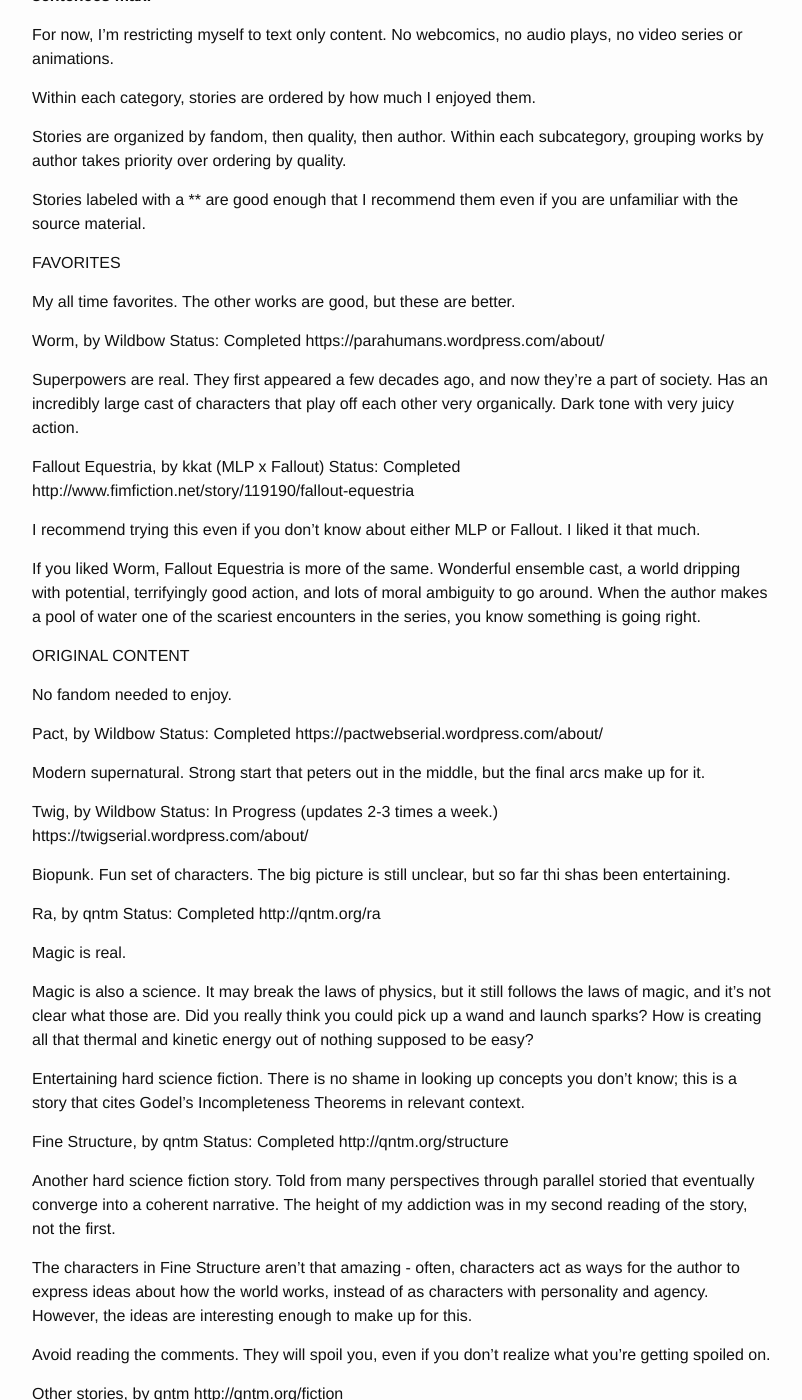
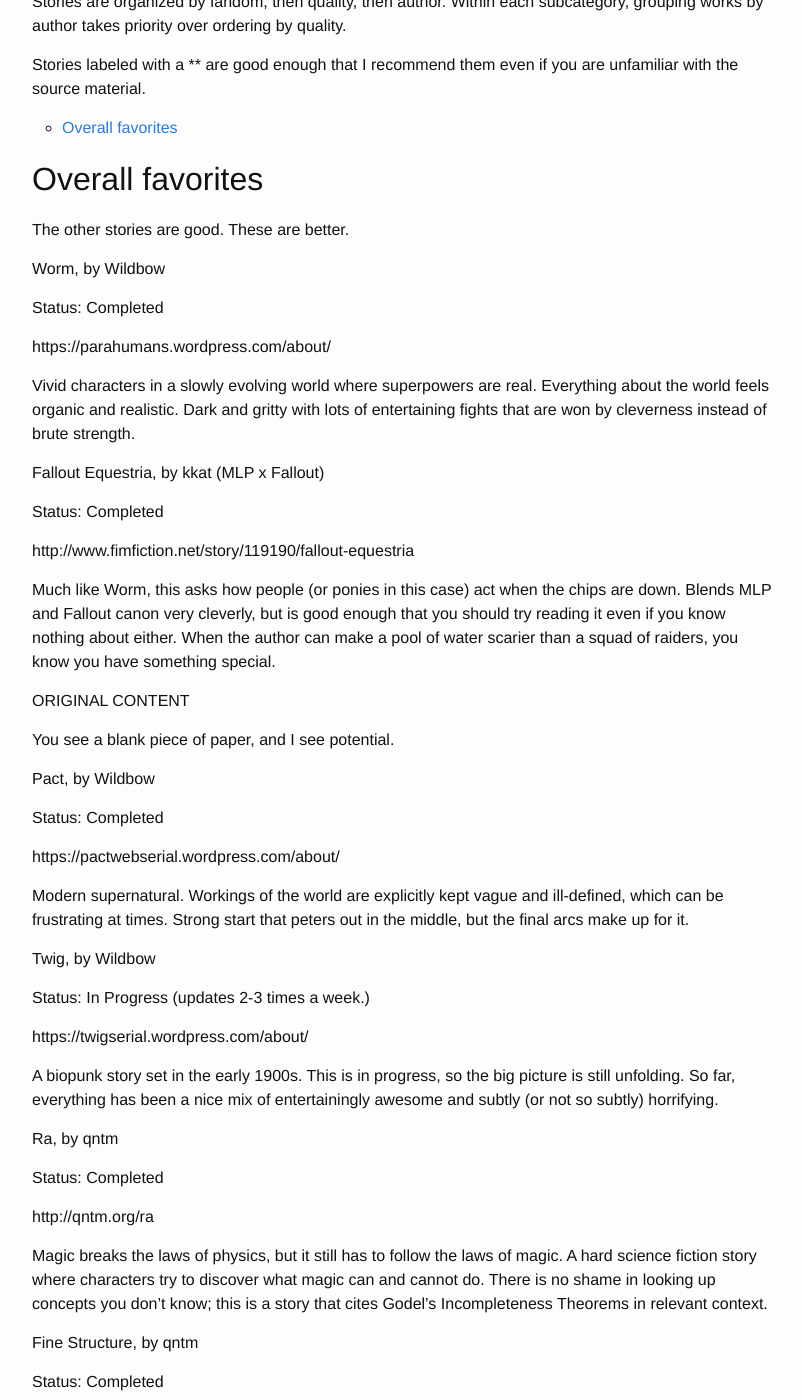
Before and after one commit to alexirpan/alexirpan.github.io, a Jekyll site: the page built from index.html, in a window 1280 px wide and 1400 px high, scrolled down 683 px. Shown: the whole window, without its empty margins (238-1040 px from the left). Built offline with Jekyll 4.4.1, drawn with Linux system fonts in a browser that asks for light colours; the list of posts is cut into pages by our own code; some of the changed text lies outside the part shown.

Commit message:
Drastically cutting down to 3 sentence max.

```diff
--- a/_posts/2015-11-26-reviews.markdown
+++ b/_posts/2015-11-26-reviews.markdown
@@ -4,29 +4,7 @@
 date:   2048-01-01 00:00:00
 ---
 
-
 *Last updated November 21, 2015*
-
-Stories. DONE = have a first draft.
-Worm (DONE)
-Pact (DONE)
-Twig (DONE)
-Fallout Equestria (DONE)
-Ra (DONE)
-Fine Structure (DONE)
-HPMoR (DONE)
-MLP Loops (DONE kinda, need to move and rename)
-Natural 20 (DONE but merge it)
-Eternal (DONE)
-Background Pony (DONE)
-My Little Dashie (DONE)
-Past Sins (DONE)
-Hard Reset Trilogy (DONE)
-Cenotaph
-Wake
-Friendship is Optimal (DONE)
-Artemis, Stella, Beat (DONE)
-A Taste Of the Good Life (DONE)
 
 I read a lot more web fiction than the average, probably because I have a barely functioning
 social life. Almost all stories I've read the past few years were published
@@ -37,8 +15,9 @@
 traditionally. On the other hand, I'm slightly more qualified to recommend
 stories that people wouldn't normally hear about.
 
-I intend to write more in-depth reviews for some of these recommendations.
-To stop this page frmo getting to unwieldly, **every recommendation that doesn't
+I intend to write more in-depth reviews for some of these recommendations, and will
+link those when done.
+To stop this page from getting too unwieldly, **every recommendation that doesn't
 link to a full blog post review gets three sentences max.**
 
 For now, I'm restricting myself to text only content. No webcomics, no audio plays,
@@ -53,91 +32,97 @@
 Stories labeled with a ** are good enough that I recommend them even if you are
 unfamiliar with the source material.
 
+- Clobbered for auto generated table of contents
+{:toc}
 
-FAVORITES
 
-My all time favorites. The other works are good, but these are better.
+# Overall favorites
+
+The other stories are good. These are better.
 
 Worm, by Wildbow
+
 Status: Completed
+
 https://parahumans.wordpress.com/about/
 
-Superpowers are real. They first appeared a few decades ago, and now they're
-a part of society. Has an incredibly large cast of characters that play off
-each other very organically. Dark tone with very juicy action.
+Vivid characters in a slowly evolving world where superpowers are real.
+Everything about the world feels organic and realistic. Dark and gritty
+with lots of entertaining fights that are won by cleverness instead of
+brute strength.
 
 Fallout Equestria, by kkat (MLP x Fallout)
+
 Status: Completed
+
 http://www.fimfiction.net/story/119190/fallout-equestria
 
-I recommend trying this even if you don't know about either MLP or Fallout.
-I liked it that much.
-
-If you liked Worm, Fallout Equestria is more of the same.
-Wonderful ensemble cast, a world dripping with potential, terrifyingly good
-action, and lots of moral ambiguity to go around.
-When the author makes a pool of water one of the
-scariest encounters in the series, you know something is going right.
+Much like Worm, this asks how people (or ponies in this case) act when the
+chips are down. Blends MLP and Fallout canon very cleverly, but is good enough
+that you should try reading it even if you know nothing about either.
+When the author can make a pool of water scarier than a squad of raiders, you
+know you have something special.
 
 
 ORIGINAL CONTENT
 
-No fandom needed to enjoy.
+You see a blank piece of paper, and I see potential.
 
 Pact, by Wildbow
+
 Status: Completed
+
 https://pactwebserial.wordpress.com/about/
 
-Modern supernatural. Strong start that peters out in the middle, but the final
-arcs make up for it.
+Modern supernatural. Workings of the world are explicitly kept vague and
+ill-defined, which can be frustrating at times.
+Strong start that peters out in the middle, but the final arcs make up for it.
 
 
 Twig, by Wildbow
+
 Status: In Progress (updates 2-3 times a week.)
+
 https://twigserial.wordpress.com/about/
 
-Biopunk. Fun set of characters. The big picture is still unclear, but so far
-thi shas been entertaining.
+A biopunk story set in the early 1900s. This is in progress, so the big picture
+is still unfolding. So far, everything has been a nice mix of entertainingly awesome
+and subtly (or not so subtly) horrifying.
 
 
 
 Ra, by qntm
+
 Status: Completed
+
 http://qntm.org/ra
 
-Magic is real.
-
-Magic is also a science. It may break the laws of physics, but it still follows
-the laws of magic, and it's not clear what those are. Did you really think
-you could pick up a wand and launch sparks? How is creating all that
-thermal and kinetic energy out of nothing supposed to be easy?
-
-Entertaining hard science fiction. There is no shame in looking up concepts
-you don't know; this is a story that cites Godel's Incompleteness
-Theorems in relevant context.
+Magic breaks the laws of physics, but it still has to follow the laws of magic.
+A hard science fiction story where characters try to discover what magic can
+and cannot do. There is no shame in looking up concepts you don't know;
+this is a story that cites Godel's Incompleteness Theorems in relevant context.
 
 
 Fine Structure, by qntm
+
 Status: Completed
+
 http://qntm.org/structure
 
-Another hard science fiction story. Told from many perspectives through
-parallel storied that eventually converge into a coherent narrative.
-The height of my addiction was in my second reading of the story, not the first.
-
-The characters in Fine Structure aren't that amazing - often, characters act as
-ways for the author to express ideas about how the world works, instead of as
-characters with personality and agency. However, the ideas are interesting enough
-to make up for this.
-
-Avoid reading the comments. They will spoil you, even if you don't realize what
-you're getting spoiled on.
+A hard science fiction story told through many perspectives in anachronic order,
+eventually converging into a coherent narrative.
+The height of my addiction was in my second reading of the story, not the first,
+because I knew what was going on the second time through.
+The characterization is weak, but this story is carried by its ideas,
+not its characters.
 
 
-Other stories, by qntm
+
+
+Other Short Stories, by qntm
+
 http://qntm.org/fiction
 
-Sam Hughes has a lot of science fiction short stories on his site.
 Recommended ones:
 - I don't know, Timmy, being God is a big responsibility
 - The Difference
@@ -150,101 +135,112 @@
 
 Yer a wizard, Harry.
 
-Harry Potter and the Methods of Rationality
+Harry Potter and the Methods of Rationality, by Eliezer Yudkowsky
+
 Status: Completed
+
 http://hpmor.com/
 
-Harry grows up with an Oxford professor as his father, and spends his childhood
-reading books about science. Then, he gets a letter from Hogwarts...
-
-This tends to be a love it or hate it story, so I would recommend just reading
-it to see where you lie.
+Harry Potter grows up in a loving household and spends most of his childhood
+reading books about physics, chemistry, cognitive science, probability, etc.
+He goes to Hogwarts, and then things get complicated.
+This tends to be a love it or hate it story.
 
 
-Harry Potter and the Natural 20 (Harry Potter x D&D)
+Harry Potter and the Natural 20, by Sir Poley (Harry Potter x D&D)
+
 Status: Unfinished, possibly dead
+
 https://www.fanfiction.net/s/8096183/1/Harry-Potter-and-the-Natural-20
 
-A munchkin from the D&D universe drops into the Harry Potter universe. Their
-systems of magic collide, and hilarity ensues. If you like creative rule-bending
-or self-aware characters, this story is for you.
-
-Note the author actually rolls every dice in the story, to give encounters
-more authenticity.
+A munchkin from the D&D universe drops into the Harry Potter universe, and abuses
+both systems of magic to much hilarity. Starts off funny, then slowly leads to
+real character development and drama. For all encounters, the author rolled
+dice in real life before deciding what to write next, and Milo actually has
+a character sheet (which is unfortunately out of date.)
 
 MY LITTLE Pony: Friendship is Magic
 
 You may have destroyed the Elements, but you can't destory the most powerful
 magic of all: the magic of friendship!
 
-MLP Loops (MLP x everything)
+MLP Loops, by many people (MLP x everything)
+
 Status: Ongoing
+
+Spoils: Up through end of season 3. Writers incorporate new episodes as they
+get aired, so the latest chapters spoil up through the latest episode.
+
 http://tvtropes.org/pmwiki/pmwiki.php/FanFic/TheInfiniteLoops
 
-The multiversal computer that powers all possible realities is malfunctioning.
-As a stopgap, the Admins are running reality on repeat while they fix the damage.
-This sticks MLP (and every other reality) into a Groundhog Day time loop.
-
-A strangely addictive anthology of short stories. Often irreverent, usually
-funny, but occasionally realistic and down to earth.
-
-Spoils MLP up through the Season 3 finale, since the story started soon after that
-aired. Over time it incoporates Season 4 and Season 5 material.
+A strangely addictive anthology of short stories where characters are stuck
+in Groundhog Day time loops. Starts arbitrary, then build an increasingly
+elaborate canon over time. There are other time loop stories for other
+fandoms, but the MLP one is the biggest.
 
 
 Hard Reset, by Eakin
+
 Status: Complete
+
+Spoils: Up through end of season 2. Sequels spoil through end of season 3.
+
 LINK
 
-Twilight Sparkle is having a bad day. First, an experimental spell blows up in her
-face and gets her stuck in a time loop. Second, an alien invasion is coming to
-destroy the city. She's going to stop the invasion, even if it kills here.
-Which it will. A lot.
-
-Think Edge of Tomorrow, but darker, with more emphasis on psychological damage.
-Pretty short with a very nice ending chapter.
+Twilight Sparkle gets stuck in a time loop right before an alien invasion
+comes to destroy the city, and she has all of eternity to find out how to
+stop it. Think Edge of Tomorrow with more emphasis on the psychological damage
+that could happen.
+Pretty short with an excellent ending chapter.
 
 Followed by A Stitch in Time (romantic comedy with some adventure), then concluded
 by You Can Fight Fate (adventure).
 
-Hard Reset spoils through Season 2 finale. Stitch and Fate spoil through
-Season 3 finale.
 
 
-Friendship is Optimal, by ___
+Friendship is Optimal, by Iceman
+
 Status: Complete
-LINK
 
-Set in the human world. Hanna is a developer at _____ Studios, and after the success
-of their procedurally generated MMO ____, they've been contacted to make an MMO
-for MLP. And thus CelestAI is created...
+Spoils: Nothing. (You can actually read this without knowing MLP, since it's
+set on Earth.)
 
-At its core, this is a story about AI, not about the people. It makes it somewhat
+http://www.fimfiction.net/story/62074/friendship-is-optimal
+
+Hanna is the CEO of Hofvarpnir Studios, and after the success
+of their AI generated shooter The Fall of Asgard, they've been
+contacted to make an MMO for My Little Pony.
+At its core, this is a story about AI, not about people. It makes it somewhat
 alien to read through, but I still liked it.
 
-Does not spoil anything, and you don't even need MLP knowledge to read this.
 
-The Law Offices of Artemis, Stell, and Beat
+Friendship is Optimal: The Law Offices of Artemis, Stella & Beat, by Eakin
+
 Status: Complete
-LINK
 
-Fan-fanfiction based on the Friendship is Optimal universe. I liked this over
+Spoils: Nothing (except Friendship is Optimal)
+
+http://www.fimfiction.net/story/70441/friendship-is-optimal-the-law-offices-of-artemis-stella-beat
+
+Fan-fanfiction based on Friendship is Optimal from the
+perspective of a lawyer. I liked this over
 Friendship is Optimal because it's grounded more in human interaction.
 Unfortunately, you do need to read about 2/3rd of Friendship is Optimal to
 appreciate this.
 
-Also does not spoil anything from MLP.
 
+A Taste of The Good Life, by Eakin
 
-A Taste of The Good Life, by Eakin (LINK)
 Status: Complete
-LINK
 
-Slice of life story that stays light throughout. The plot is predictable from a mile
-away, but that doesn't make it bad because the execution is solid.
-Eakin gets a lot of mileage out of short, simple sentences,
+Spoils: Up through end of season 2
 
-Very light spoilers through Season 2
+http://www.fimfiction.net/story/134645/a-taste-of-the-good-life
+
+A romantic slice of life story that stays light throughout.
+The plot is predictable from a mile away, but that doesn't make it bad because
+the execution is solid.
+
 
 
 WORM
@@ -252,23 +248,28 @@
 Doing the wrong things for the right reasons.
 
 Cenotaph, by notes
+
 Status: Completed
-LINK
 
-An original flavor AU where Taylor is a hero instead of a villain. Although,
-"hero" and "villain" don't mean much when it comes to Worm...
+Spoils: Up to the end of Worm, but does so obliquely. Major plot points of
+Worm won't get spoiled.
 
-If you liked Worm, you will probably like Cenotaph (and Cenotaph is also much
-shorter.)
+http://archiveofourown.org/works/1152749/chapters/2337442
+
+An original flavor AU where Taylor decides to take matters into her own hands.
+The writing style is concise, and every word feels deliberate.
+If you liked Worm, you will almost certainly like Cenotaph.
 
 Followed by Wake, then Legacy. Wake is completed and Legacy is in progress.
 
 Manager, by Sereviel
-Status: In Progress
-LINK
 
-Taylor got the Adminstrator power. What if that power was more literal?
+Status: In Progress, sporadic updates
 
-Basically, Taylor's power is completely broken, and she uses it to troll
-the entire setting. At the same time, her power still has limits, and she avoids
-Mary Sue issues. Lighthearted and all around fun.
+Spoils: Up to the end of Worm. Will spoil some major plot points.
+
+http://archiveofourown.org/works/1536152/chapters/3251618
+
+An AU where Taylor triggers with a completely broken power, and uses it to
+troll the entire setting. At the same time, her power still has limits, which lets
+her avoid Mary Sue issues. Lighthearted and all around fun.
```
